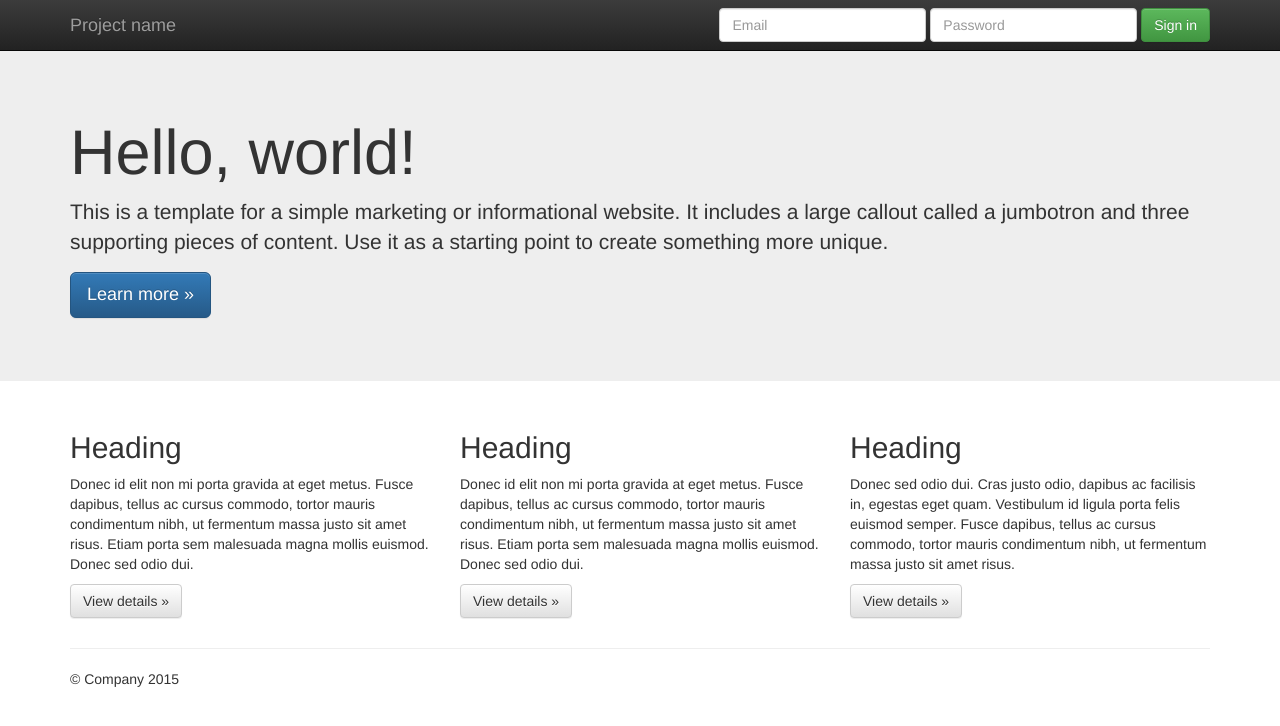
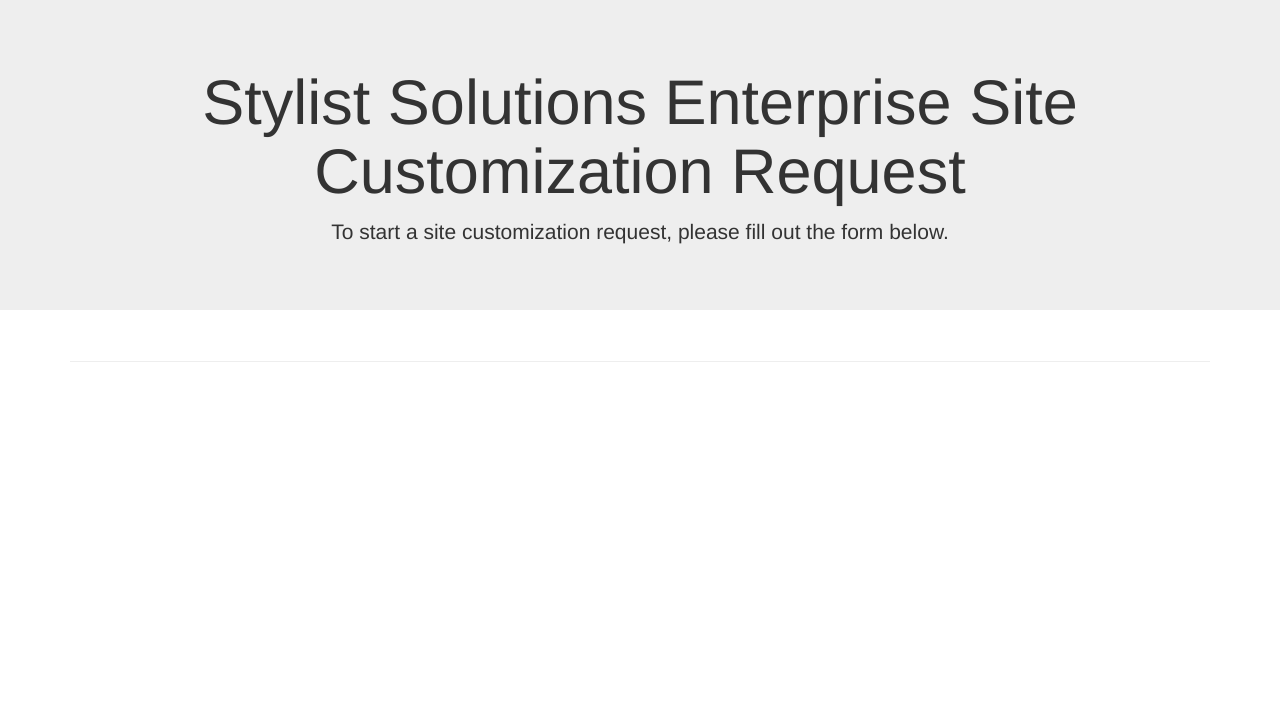
Before and after one commit to aubreyjcook/-SS-customizationRequestPage, a plain HTML site: page webservices/index.html in a window 1280 px wide. Drawn offline with nearby package versions, Linux system fonts and the light colour scheme.

Commit message:
updating basic page, embedding form

```diff
--- a/webservices/index.html
+++ b/webservices/index.html
@@ -2,11 +2,14 @@
 <!--[if lt IE 7]>      <html class="no-js lt-ie9 lt-ie8 lt-ie7" lang=""> <![endif]-->
 <!--[if IE 7]>         <html class="no-js lt-ie9 lt-ie8" lang=""> <![endif]-->
 <!--[if IE 8]>         <html class="no-js lt-ie9" lang=""> <![endif]-->
-<!--[if gt IE 8]><!--> <html class="no-js" lang=""> <!--<![endif]-->
+<!--[if gt IE 8]><!-->
+<html class="no-js" lang="">
+<!--<![endif]-->
+
 <head>
     <meta charset="utf-8">
     <meta http-equiv="X-UA-Compatible" content="IE=edge,chrome=1">
-        <title></title>
+    <title>Web Services</title>
     <meta name="description" content="">
     <meta name="viewport" content="width=device-width, initial-scale=1">
     <link rel="apple-touch-icon" href="apple-touch-icon.png">
@@ -14,8 +17,9 @@
     <link rel="stylesheet" href="css/bootstrap.min.css">
     <style>
         body {
-                padding-top: 50px;
-                padding-bottom: 20px;
+            /*padding-top: 50px;*/
+            /*padding-bottom: 20px;*/
+            text-align: center;
         }
     </style>
     <link rel="stylesheet" href="css/bootstrap-theme.min.css">
@@ -23,41 +27,18 @@
 
     <script src="js/vendor/modernizr-2.8.3-respond-1.4.2.min.js"></script>
 </head>
+
 <body>
     <!--[if lt IE 8]>
             <p class="browserupgrade">You are using an <strong>outdated</strong> browser. Please <a href="http://browsehappy.com/">upgrade your browser</a> to improve your experience.</p>
         <![endif]-->
-    <nav class="navbar navbar-inverse navbar-fixed-top" role="navigation">
-      <div class="container">
-        <div class="navbar-header">
-          <button type="button" class="navbar-toggle collapsed" data-toggle="collapse" data-target="#navbar" aria-expanded="false" aria-controls="navbar">
-            <span class="sr-only">Toggle navigation</span>
-            <span class="icon-bar"></span>
-            <span class="icon-bar"></span>
-            <span class="icon-bar"></span>
-          </button>
-          <a class="navbar-brand" href="#">Project name</a>
-        </div>
-        <div id="navbar" class="navbar-collapse collapse">
-          <form class="navbar-form navbar-right" role="form">
-            <div class="form-group">
-              <input type="text" placeholder="Email" class="form-control">
-            </div>
-            <div class="form-group">
-              <input type="password" placeholder="Password" class="form-control">
-            </div>
-            <button type="submit" class="btn btn-success">Sign in</button>
-          </form>
-        </div><!--/.navbar-collapse -->
-      </div>
-    </nav>
+
 
     <!-- Main jumbotron for a primary marketing message or call to action -->
     <div class="jumbotron">
         <div class="container">
-        <h1>Hello, world!</h1>
-        <p>This is a template for a simple marketing or informational website. It includes a large callout called a jumbotron and three supporting pieces of content. Use it as a starting point to create something more unique.</p>
-        <p><a class="btn btn-primary btn-lg" href="#" role="button">Learn more &raquo;</a></p>
+            <h1>Stylist Solutions Enterprise Site Customization Request</h1>
+            <p>To start a site customization request, please fill out the form below.</p>
         </div>
     </div>
 
@@ -65,29 +46,20 @@
         <!-- Example row of columns -->
         <div class="row">
             <div class="col-md-4">
-          <h2>Heading</h2>
-          <p>Donec id elit non mi porta gravida at eget metus. Fusce dapibus, tellus ac cursus commodo, tortor mauris condimentum nibh, ut fermentum massa justo sit amet risus. Etiam porta sem malesuada magna mollis euismod. Donec sed odio dui. </p>
-          <p><a class="btn btn-default" href="#" role="button">View details &raquo;</a></p>
-        </div>
-        <div class="col-md-4">
-          <h2>Heading</h2>
-          <p>Donec id elit non mi porta gravida at eget metus. Fusce dapibus, tellus ac cursus commodo, tortor mauris condimentum nibh, ut fermentum massa justo sit amet risus. Etiam porta sem malesuada magna mollis euismod. Donec sed odio dui. </p>
-          <p><a class="btn btn-default" href="#" role="button">View details &raquo;</a></p>
-       </div>
-        <div class="col-md-4">
-          <h2>Heading</h2>
-          <p>Donec sed odio dui. Cras justo odio, dapibus ac facilisis in, egestas eget quam. Vestibulum id ligula porta felis euismod semper. Fusce dapibus, tellus ac cursus commodo, tortor mauris condimentum nibh, ut fermentum massa justo sit amet risus.</p>
-          <p><a class="btn btn-default" href="#" role="button">View details &raquo;</a></p>
+                <script type="text/javascript" src="https://form.jotform.com/jsform/200419278501147"></script>
             </div>
         </div>
 
         <hr>
 
         <footer>
-        <p>&copy; Company 2015</p>
         </footer>
-    </div> <!-- /container -->        <script src="//ajax.googleapis.com/ajax/libs/jquery/1.11.2/jquery.min.js"></script>
-        <script>window.jQuery || document.write('<script src="js/vendor/jquery-1.11.2.min.js"><\/script>')</script>
+    </div>
+    <!-- /container -->
+    <script src="//ajax.googleapis.com/ajax/libs/jquery/1.11.2/jquery.min.js"></script>
+    <script>
+        window.jQuery || document.write('<script src="js/vendor/jquery-1.11.2.min.js"><\/script>')
+    </script>
 
     <script src="js/vendor/bootstrap.min.js"></script>
 
@@ -95,12 +67,21 @@
 
     <!-- Google Analytics: change UA-XXXXX-X to be your site's ID. -->
     <script>
-            (function(b,o,i,l,e,r){b.GoogleAnalyticsObject=l;b[l]||(b[l]=
-            function(){(b[l].q=b[l].q||[]).push(arguments)});b[l].l=+new Date;
-            e=o.createElement(i);r=o.getElementsByTagName(i)[0];
-            e.src='//www.google-analytics.com/analytics.js';
-            r.parentNode.insertBefore(e,r)}(window,document,'script','ga'));
-            ga('create','UA-XXXXX-X','auto');ga('send','pageview');
+        (function(b, o, i, l, e, r) {
+            b.GoogleAnalyticsObject = l;
+            b[l] || (b[l] =
+                function() {
+                    (b[l].q = b[l].q || []).push(arguments)
+                });
+            b[l].l = +new Date;
+            e = o.createElement(i);
+            r = o.getElementsByTagName(i)[0];
+            e.src = '//www.google-analytics.com/analytics.js';
+            r.parentNode.insertBefore(e, r)
+        }(window, document, 'script', 'ga'));
+        ga('create', 'UA-XXXXX-X', 'auto');
+        ga('send', 'pageview');
     </script>
 </body>
+
 </html>
```
Lines whose indentation alone changed are shown as unchanged.
